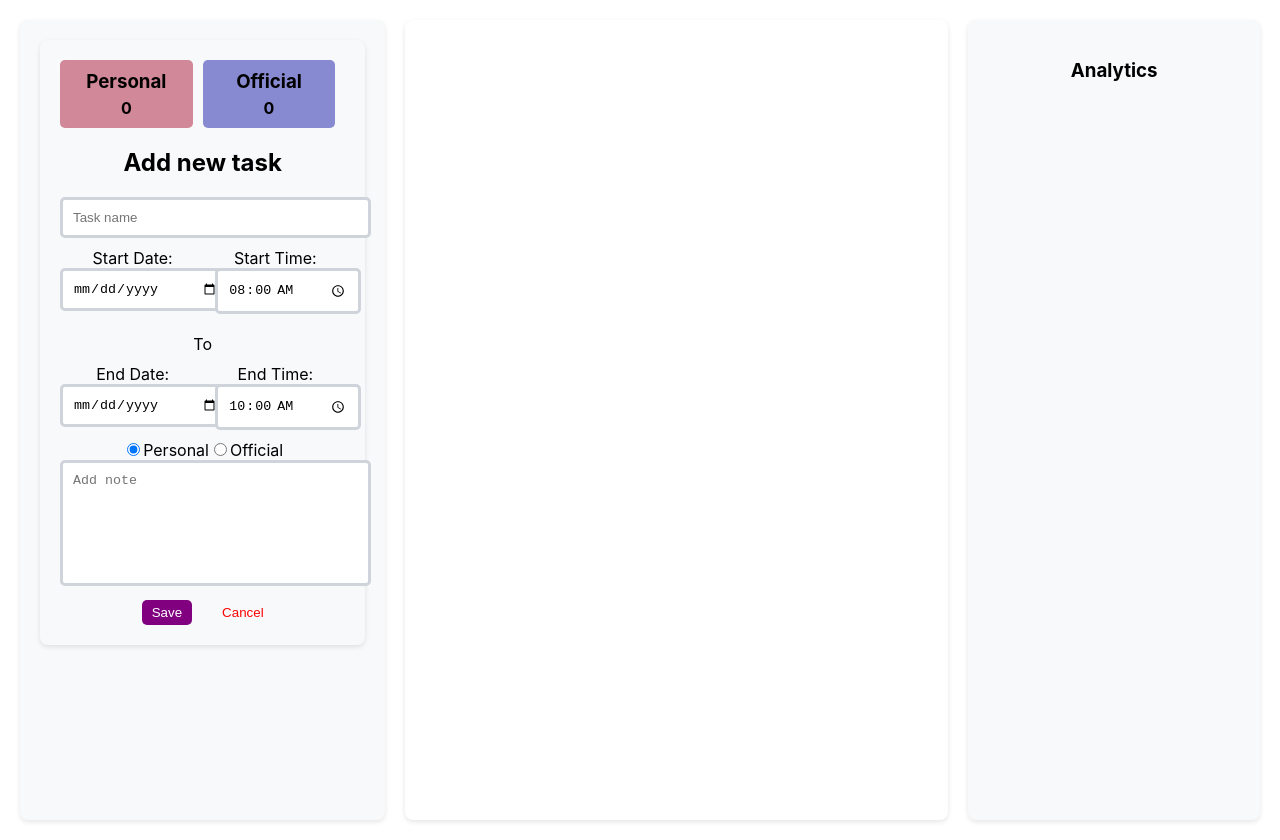
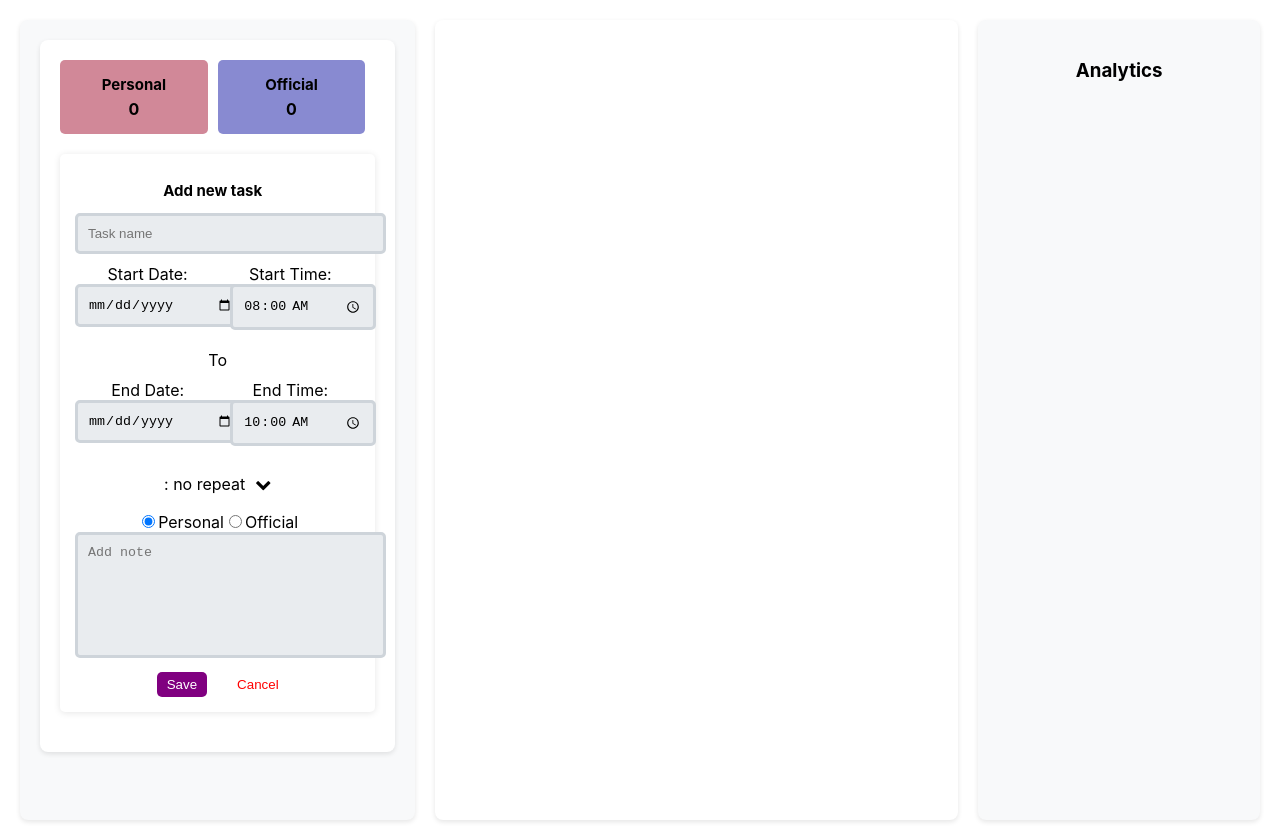
Before and after one commit to Kendi-prog/todo-habit-tracker, a React (Create React App) app: page / in a window 1280 px wide. Built offline with nearby package versions, Linux system fonts and the light colour scheme.

Commit message:
styling the task input component

```diff
--- a/src/components/task-input/task-input.component.jsx
+++ b/src/components/task-input/task-input.component.jsx
@@ -61,15 +61,6 @@ const TaskInput = ({ addTask, removeTask, personalCount, officialCount }) => {
                     <p>{officialCount} </p>
                 </div>
             </div>
-            {/* <div className="pinned-tasks">
-                <Dropdown
-                options={frequencyOptions}
-                selected={frequency}
-                setSelected={setFrequency}
-                />
-
-                <span>Pinned</span>
-            </div> */}
             <div className="input-area">
                 <h2>Add new task</h2>
                 <input
@@ -116,6 +107,13 @@ const TaskInput = ({ addTask, removeTask, personalCount, officialCount }) => {
                         />
                     </label>
                 </div>
+                <div className="frequency">
+                    <Dropdown
+                    options={frequencyOptions}
+                    selected={frequency}
+                    setSelected={setFrequency}
+                    />
+                </div>
                 <div>
                     <label>
                         <input
--- a/src/components/task-input/task-input.styles.scss
+++ b/src/components/task-input/task-input.styles.scss
@@ -1,6 +1,6 @@
 .task-input {
     padding: 20px;
-    background-color: #f8f9fa;
+    background-color: #fff;
     border-radius: 8px;
     box-shadow: 0 2px 5px rgba(0, 0, 0, 0.1);
 
@@ -14,7 +14,7 @@
         .category-box {
             flex: 1;
             margin-right: 10px;
-            padding: 10px;
+            padding: 15px;
             border-radius: 5px;
             text-align: center;
 
@@ -28,6 +28,7 @@
 
             h3 {
                 margin: 0;
+                font-size: 15px;
             }
 
             p {
@@ -36,34 +37,31 @@
         }
     }
 
-    .pinned-tasks {
-        display: flex;
-        align-items: center;
+    .input-area {
+        padding: 15px;
+        background-color: #fff;
+        border-radius: 5px;
+        box-shadow: 0 1px 7px rgba(0, 0, 0, 0.1);
         margin-bottom: 20px;
 
-        label {
+        h2 {
+            font-size: 15px;
             margin-right: 10px;
         }
 
-        span {
-            margin-left: auto;
-            font-weight: bold;
-        }
-    }
-
-    .input-area {
         input[type="text"], input[type="date"], input[type="time"], textarea {
             width: 100%;
             padding: 10px;
             margin-bottom: 10px;
             border: 3px solid #ced4da;
             border-radius: 5px;
+            background-color: #e9ecef; // Light grey for input fields
         }
 
         .date-time {
             display: flex;
             justify-content: space-between;
-
+            margin-bottom: 10px;
 
             label {
                 flex: 1;
@@ -76,11 +74,34 @@
             margin: 10px 0;
         }
 
-        .frequency-selection {
+        .frequency {
+            position: relative; // Positioning for dropdown list
             margin-bottom: 10px;
+            cursor: pointer; // Change cursor to indicate clickable
 
-            label {
-                margin-right: 15px;
+            .dropdown-list {
+                position: absolute;
+                left: 0;
+                top: 100%;
+                background: white;
+                border: 1px solid #ced4da;
+                border-radius: 5px;
+                z-index: 10;
+
+                ul {
+                    list-style: none;
+                    padding: 0;
+                    margin: 0;
+
+                    li {
+                        padding: 10px;
+                        cursor: pointer;
+
+                        &:hover {
+                            background-color: #f1f1f1; // Highlight on hover
+                        }
+                    }
+                }
             }
         }
 
```
